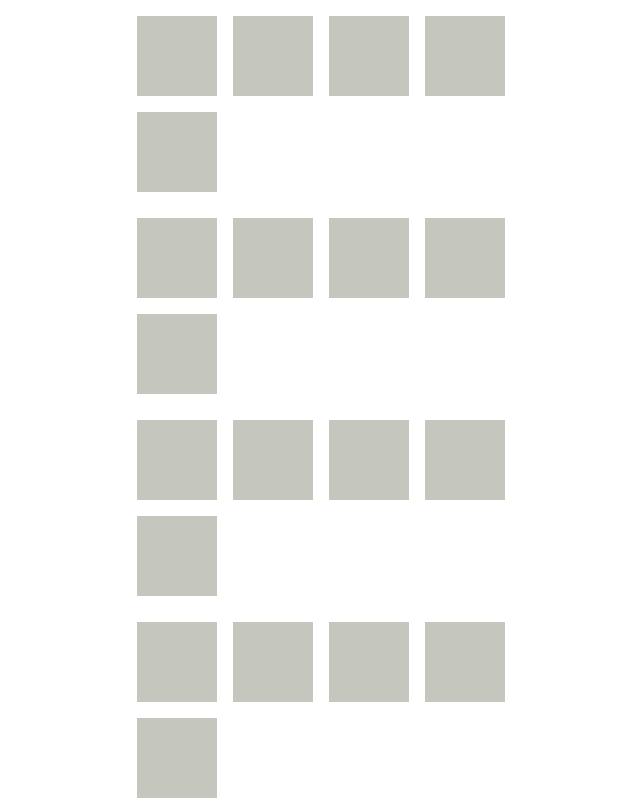
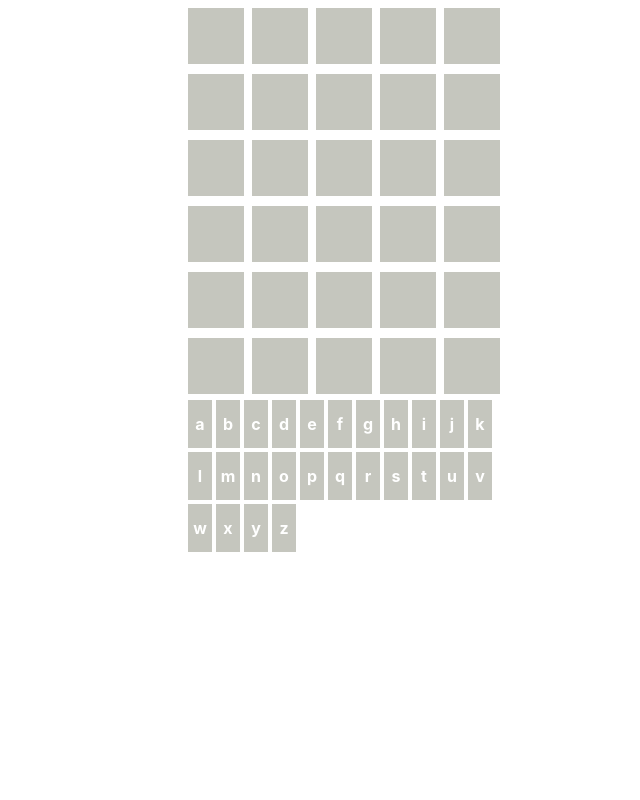
Before and after one commit to Gentatsu/wordleclone, a React (Create React App) app: page / in a window 1280 px wide. Shown: the top 800 px of the page, without its empty margins (287-927 px from the left). Built offline with nearby package versions, Linux system fonts and the light colour scheme; the HTML template or start-up script is replaced by a standard one.

Commit message:
Added keybord. On correct answer, remove event handler.

```diff
--- a/package.json
+++ b/package.json
@@ -7,6 +7,7 @@
     "@testing-library/react": "^12.1.2",
     "@testing-library/user-event": "^13.5.0",
     "classnames": "^2.3.1",
+    "immutability-helper": "^3.1.1",
     "react": "^17.0.2",
     "react-dom": "^17.0.2",
     "react-scripts": "5.0.0",
--- a/src/App.js
+++ b/src/App.js
@@ -2,16 +2,20 @@ import React, {Component} from "react"
 
 import './App.css';
 import {Word} from "./components/Word"
+import {Keyboard} from "./components/Keyboard"
+import update from 'immutability-helper';
 
 
  //the class you are making your component from
  class App extends Component {
   // constructor to set state and bind "this"
-
+  allowedAttempts = 6
   state = {
     word: [],
-    attempt: [Array(5).fill(-1)],
-    correctWord:  ["m", "o", "i", "s", "t"]
+    attempt: Array(this.allowedAttempts).fill(Array(5).fill(-1)),
+    wordAttempts: Array(this.allowedAttempts).fill(Array(5).fill("")),
+    correctWord:  "moist",
+    currentAttempt : 0
 }
   constructor(props) {
       super(props);
@@ -28,19 +32,29 @@ import {Word} from "./components/Word"
       }
       else if (event.keyCode === 8)
       {
-        this.state.word.splice(-1)
-        this.setState(this.state)
+        var newWord = this.state.word
+        newWord.splice(-1)
+        this.setState({word: newWord})
       }
       else if (event.keyCode === 13)
       {
         if (this.state.word.length === 5)
         {
-          this.setState({
-            attempt: [this.state.word.map(function(letter) {
+          var attempt = this.state.word.map(function(letter) {
             return this.state.correctWord.indexOf(letter)
               }, this)
-            ]
-          })
+          const currentIndex = this.state.currentAttempt
+          if (this.state.word.join('') === this.state.correctWord)
+          {
+            document.removeEventListener("keydown", this.handleOnKeyPress, false);
+          }
+          this.setState((state) => {
+            return {
+              attempt: update(state.attempt, {[currentIndex]: {$set: attempt}}),
+              wordAttempts: update(state.wordAttempts, {[currentIndex]: {$set: state.word}}),
+              word: "",
+              currentAttempt: state.currentAttempt+1
+          }})
         }
       }
   }
@@ -54,16 +68,21 @@ import {Word} from "./components/Word"
 
   // the render() method to put stuff into the DOM
   render() {
-
+    var words = []
+    var alphabet = <Keyboard
+    word = "abcdefghijklmnopqrstuvwxyz"
+    attempts = {this.state.wordAttempts}
+    correctWord={this.state.correctWord}/>
+    for (let i = 0; i < this.allowedAttempts; i++) {
+      words.push(<Word number={5}
+        word = {i===this.state.currentAttempt ? this.state.word: this.state.wordAttempts[i]}
+        attempt={this.state.attempt[i]}/>);
+    }
     const page =
      (
-        // wrapper div of component
         <div>
-          <Word number={5} word={this.state.word} attempt={this.state.attempt[0]}/>
-          <Word number={5} word=""/>
-          <Word number={5} word=""/>
-          <Word number={5} word=""/>
-          <Word number={5} word=""/>
+        {words}
+        {alphabet}
         </div>
     );
     return page
--- a/src/components/Cell.css
+++ b/src/components/Cell.css
@@ -1,31 +1,26 @@
 .cell {
-    width: 10vmin;
-    height: 10vmin;
-    margin: 2vmin 2vmin 0 0;
+    width: 7vmin;
+    height: 7vmin;
+    margin: 1vmin 1vmin 0 0;
     background-color: #C5C6BE;
     float: left;
 }
-/* add left margin to first childs of rows */
-/* .cell:nth-child(4n+1) { */
-    /* margin-left: 2vmin; */
-/* } */
 
 .letter {
     position: absolute;
-    height: 10vmin;
-    width: 10vmin;
+    height: 7vmin;
+    width: 7vmin;
     font-size: 5vmin;
     font-weight: bold;
     text-align: center;
-    line-height: 10vmin;
-    /* background-color: #F44336; */
+    line-height: 7vmin;
     color: #FFFFFF;
     transition: all .3s;
 }
 
 .wrongplace {
-    background-color: #989b09;
+    background-color: #c2c45f;
 }
 .rightplace {
-    background-color: #099b35;
+    background-color: #35aa58;
 }
--- /dev/null
+++ b/src/components/Key.css
@@ -0,0 +1,36 @@
+.key {
+    width: 3vmin;
+    height: 6vmin;
+    margin: 0.5vmin 0.5vmin 0 0;
+    background-color: #C5C6BE;
+    float: left;
+}
+
+.keyletter {
+    position: absolute;
+    height: 6vmin;
+    width: 3vmin;
+    font-size: 2vmin;
+    font-weight: bold;
+    text-align: center;
+    line-height: 6vmin;
+    color: #FFFFFF;
+    transition: all .3s;
+}
+
+.keyboard {
+    display: block;
+    float: left;
+    margin-bottom: 2px;
+}
+
+.wrongplace_keyboard {
+    background-color: #989b09;
+}
+.rightplace_keyboard {
+    background-color: #099b35;
+}
+
+.wrongletter_keyboard {
+    background-color: #666666;
+}
--- /dev/null
+++ b/src/components/Keyboard.js
@@ -0,0 +1,87 @@
+import React  from "react"
+import {key, keyletter, keyboard, wrongletter_keyboard} from "./Key.css"
+import classNames from "classnames";
+import update from 'immutability-helper';
+
+export class Key extends React.Component {
+
+
+  constructor(props) {
+    super(props);
+    this.changeState = this.changeState.bind(this)
+    this.getState = this.getState.bind(this)
+    this.state = {keyState: "unused", letter: this.props.letter}
+  }
+
+  changeState(newState)
+  {
+      this.setState({keyState: newState})
+  }
+
+  getState()
+  {
+      return this.state.keyState
+  }
+
+
+  render() {
+      const cellComponent = <div className="key" >
+      <div className={classNames({
+        keyletter: true,
+        [this.state.keyState]: true
+      })}>
+        {this.state.letter}</div>
+      </div>
+      return cellComponent
+  }
+}
+
+export class Keyboard extends React.Component {
+
+  constructor(props) {
+    super(props);
+    // this.state.word = props.word.map(function(letter) {
+      // return {letter: letter, keyState: "unused"}
+    // })
+    this.changeState = this.changeState.bind(this)
+  }
+
+  changeState(letter, newState)
+  {
+    // this.setState((state, props) => ({
+    //   word, update(word, {[letter]: {keyState: {$set: [newState]}}})
+    // }));
+    // this.setState(state => (state.word. ))
+  }
+
+  render() {
+      var rows = []
+      for (let i = 0; i < this.props.word.length; i++)
+      {
+        var cell = <Key letter={this.props.word[i]}/>
+        rows.push(cell);
+      }
+      for (const attempt of this.props.attempts)
+      {
+        console.log(attempt)
+        var corrects = attempt.map(function(letter) {
+          return this.props.correctWord.indexOf(letter)
+        }, this);
+        console.log(corrects)
+        for (let i = 0; i < attempt.length; i++)
+        {
+          if (corrects[i] !== -1)
+          {
+            if (attempt[i] === this.props.correctWord[i])
+            {
+              var keydiv = rows.find(cell => cell.props.letter === attempt[i])
+              console.log(keydiv)
+              console.log(rows[0].getState())
+              // .changeState("rightPlace")
+            }
+          }
+        }
+      }
+      return <div className="keyboard">{rows}</div>
+  }
+}
--- a/src/components/Word.css
+++ b/src/components/Word.css
@@ -1,5 +1,5 @@
 .word {
     display: block;
     float: left;
-    margin-bottom: 10px;
+    margin-bottom: 2px;
 }
--- a/src/components/Word.js
+++ b/src/components/Word.js
@@ -11,11 +11,10 @@ export class Word extends React.Component {
 
 
     render() {
-        console.log(this.props.attempt)
         var rows = []
         var attempt = this.props.attempt !== undefined
-        // for (let i = 0; i < this.state.word.length; i++) {
-        for (let i = 0; i < this.props.number; i++) {
+        for (let i = 0; i < this.props.number; i++)
+        {
           var wrongplace = false
           var rightplace = false
           if (attempt)
@@ -26,9 +25,6 @@ export class Word extends React.Component {
           var cell = <Cell letter={this.props.word[i]} wrongplace={wrongplace} rightplace={rightplace}/>
           rows.push(cell);
         }
-        //   for (let i = 0; i < this.state.word.length; i++) {
-        //     rows[i].letter = this.state.word[i]
-        //   }
         return <div className="word">{rows}</div>
     }
   }
--- a/src/index.css
+++ b/src/index.css
@@ -1,6 +1,6 @@
 body {
   width: 100%;
-  max-width: 433px;
+  max-width: 330px;
   margin: 0 auto;
   height: 100%;
   display:  flex;
```
Also changed, not shown: 1 other file (tests, documents, lock files or other folders). Lines whose indentation alone changed are shown as unchanged.
